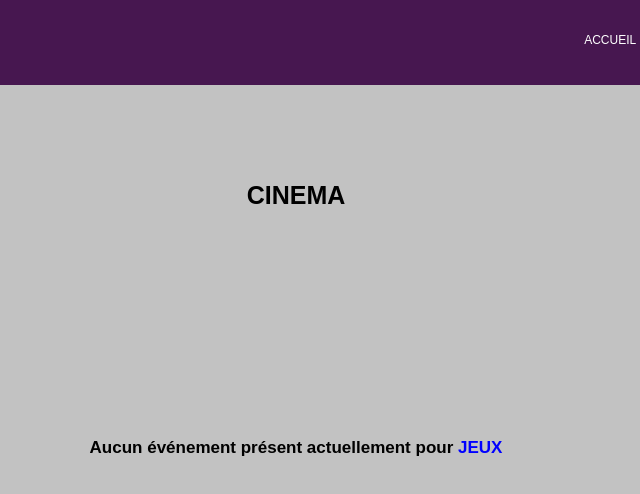
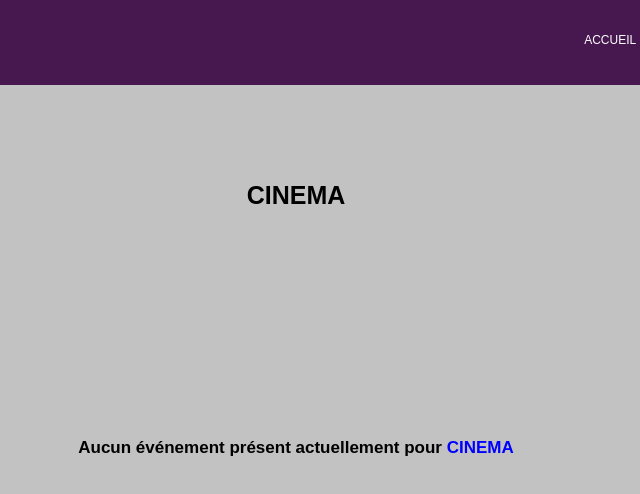
Before and after one commit to davidkayikinkela/kinEvent, a plain HTML site: page cinema.html in a window 1280 px wide. Shown: the full height of the page, 344-984 px from the left. Drawn offline with Linux system fonts and the light colour scheme.

Commit message:
Update cinema.html

```diff
--- a/cinema.html
+++ b/cinema.html
@@ -47,7 +47,7 @@
     <!-- corp1 -->
 
     <section class="corp1">
-        <h2>Aucun événement présent actuellement pour <span>JEUX</span></h2>
+        <h2>Aucun événement présent actuellement pour <span>CINEMA</span></h2>
 
     </section>
 
```
